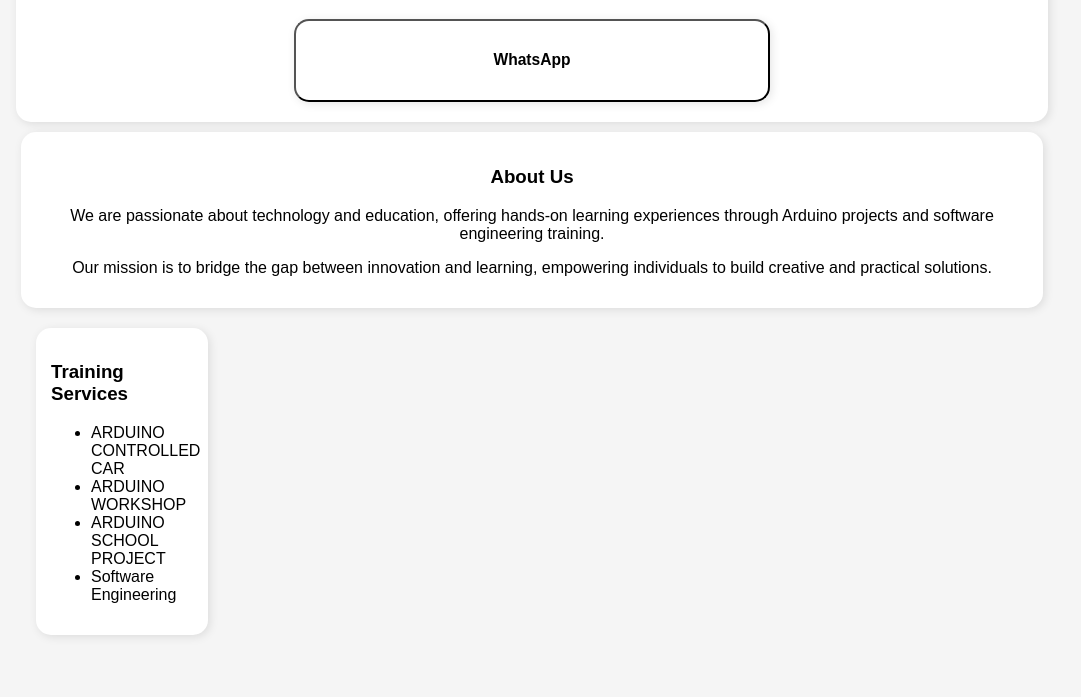
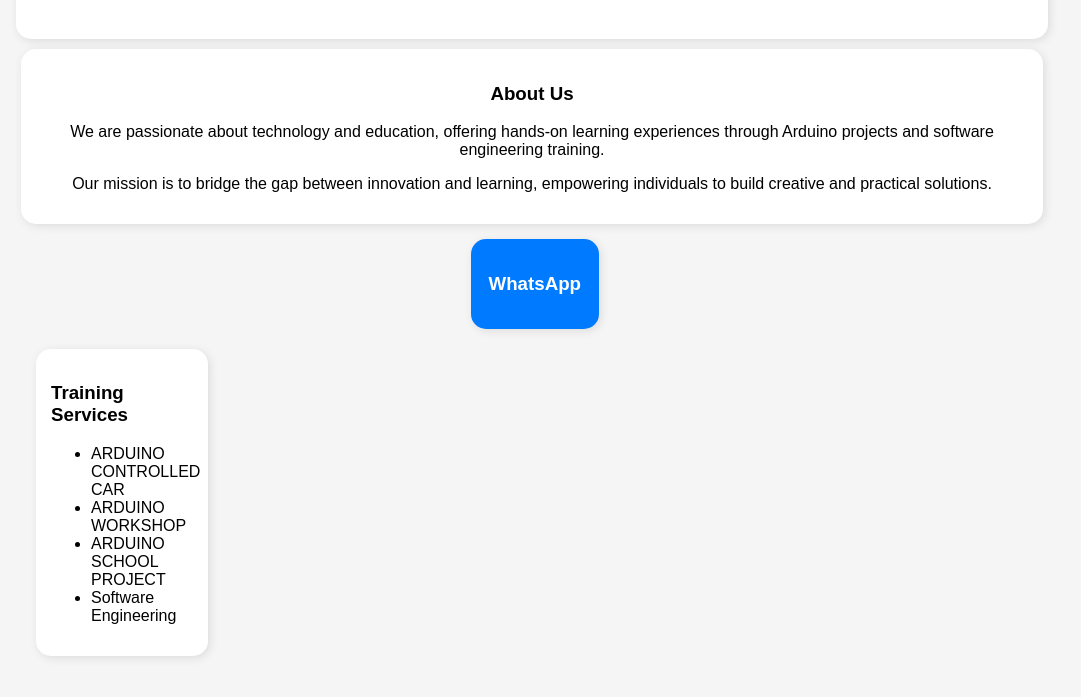
Before and after one commit to adam007-bit/INNOVATION-CHALLENGE, a plain HTML site: page index.html in a window 1280 px wide. Shown: the part 101-798 px from the top of the page, without its empty margins (108-1189 px from the left). Drawn offline with Linux system fonts and the light colour scheme.

Commit message:
Update index.html

```diff
--- a/index.html
+++ b/index.html
@@ -43,6 +43,17 @@
             border-radius: 15px;
             box-shadow: 2px 2px 10px rgba(0, 0, 0, 0.1);
         }
+        .whatsapp-button {
+            text-align: center;
+            background: #007bff;
+            color: white;
+            padding: 15px;
+            width: 80%;
+            margin-top: 15px;
+            border-radius: 15px;
+            box-shadow: 2px 2px 10px rgba(0, 0, 0, 0.1);
+            cursor: pointer;
+        }
         a {
             text-decoration: none;
             color: inherit;
@@ -52,11 +63,6 @@
 <body>
     <div class="header">
         <h1>INNOVATION CHALLENGE</h1>
-        <a href="whatsapp-link.html">
-            <button class="training-services">
-                <h3>WhatsApp</h3>
-            </button>
-        </a>
     </div>
 
     <div class="about-section">
@@ -64,6 +70,12 @@
         <p>We are passionate about technology and education, offering hands-on learning experiences through Arduino projects and software engineering training.</p>
         <p>Our mission is to bridge the gap between innovation and learning, empowering individuals to build creative and practical solutions.</p>
     </div>
+
+    <a href="whatsapp-link.html">
+        <div class="whatsapp-button">
+            <h3>WhatsApp</h3>
+        </div>
+    </a>
 
     <div class="info-container">
         <a href="training.html">
```
